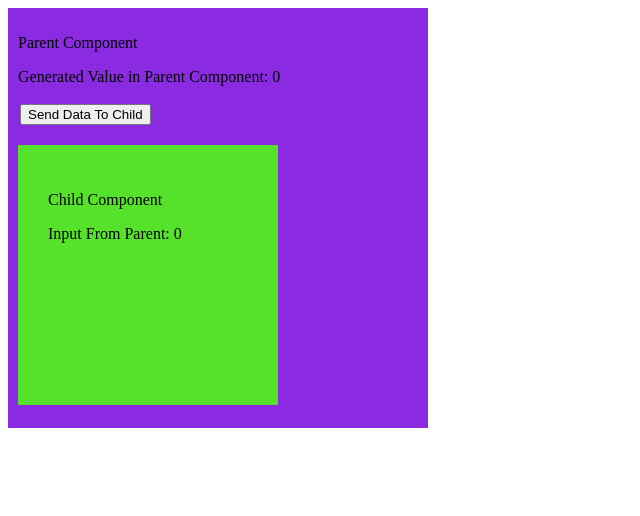
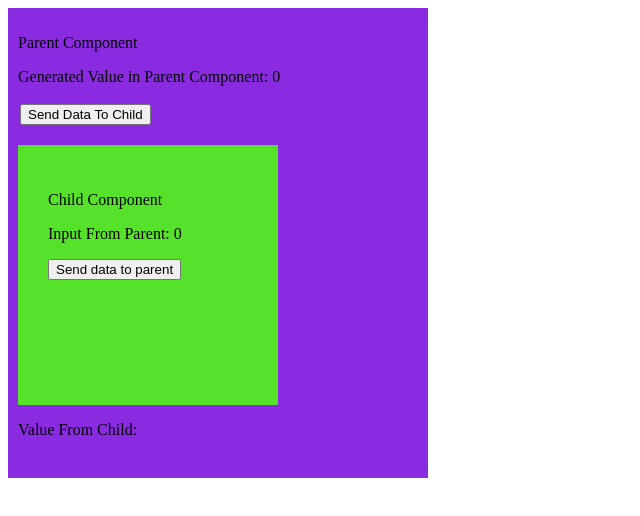
Before and after one commit to priyodas12/angular-basic-v4, an Angular app: page / in a window 1280 px wide. Shown: the top 516 px of the page, without its empty margins (0-640 px from the left). Built offline with nearby package versions, Linux system fonts and the light colour scheme.

Commit message:
@input and @output

```diff
--- a/src/app/learning/exm-parent/exm-child/exm-child.component.html
+++ b/src/app/learning/exm-parent/exm-child/exm-child.component.html
@@ -1,4 +1,5 @@
 <div class="child-comp">
     <p>Child Component</p>
     <p>Input From Parent: {{ipData}}</p>
+    <button (click)="uploadDatatoParent()">Send data to parent</button>
 </div>
--- a/src/app/learning/exm-parent/exm-child/exm-child.component.ts
+++ b/src/app/learning/exm-parent/exm-child/exm-child.component.ts
@@ -1,5 +1,6 @@
 import { Component } from '@angular/core';
 import { Input } from '@angular/core';
+import { Output, EventEmitter } from '@angular/core';
 
 @Component({
   selector: 'app-exm-child',
@@ -10,4 +11,14 @@ export class ExmChildComponent {
 
   @Input()
   ipData: number = 0;
+
+  childGeneratedData: string = "";
+
+  @Output()
+  opData = new EventEmitter<String>();
+
+  uploadDatatoParent() {
+    this.childGeneratedData = "child" + Math.floor(Math.random() * 1000);
+    this.opData.emit(this.childGeneratedData);
+  }
 }
--- a/src/app/learning/exm-parent/exm-parent.component.css
+++ b/src/app/learning/exm-parent/exm-parent.component.css
@@ -1,6 +1,6 @@
 .parent-comp{
     background-color: blueviolet;
-    height: 400px;
+    height: 450px;
     width: 400px;
     padding: 10px;
 }
--- a/src/app/learning/exm-parent/exm-parent.component.html
+++ b/src/app/learning/exm-parent/exm-parent.component.html
@@ -4,5 +4,7 @@
     <button (click)="calculateNumberOnClick()">Send Data To Child</button>
     <br><br>
 
-    <app-exm-child [ipData]="inputNumber"></app-exm-child>
+    <app-exm-child [ipData]="inputNumber" (opData)="getChildData(event)"></app-exm-child>
+
+    <p>Value From Child: {{valueFromChild}}</p>
 </div>
--- a/src/app/learning/exm-parent/exm-parent.component.ts
+++ b/src/app/learning/exm-parent/exm-parent.component.ts
@@ -6,10 +6,18 @@ import { Component } from '@angular/core';
   styleUrls: ['./exm-parent.component.css']
 })
 export class ExmParentComponent {
+
   inputNumber: number = 0;
+
+  valueFromChild: string = "";
 
   calculateNumberOnClick() {
     this.inputNumber = Math.floor(Math.random() * 1000);
     console.log(this.inputNumber);
   }
+
+  getChildData(event: any) {
+    console.log(event);
+    this.valueFromChild = event;
+  }
 }
```
